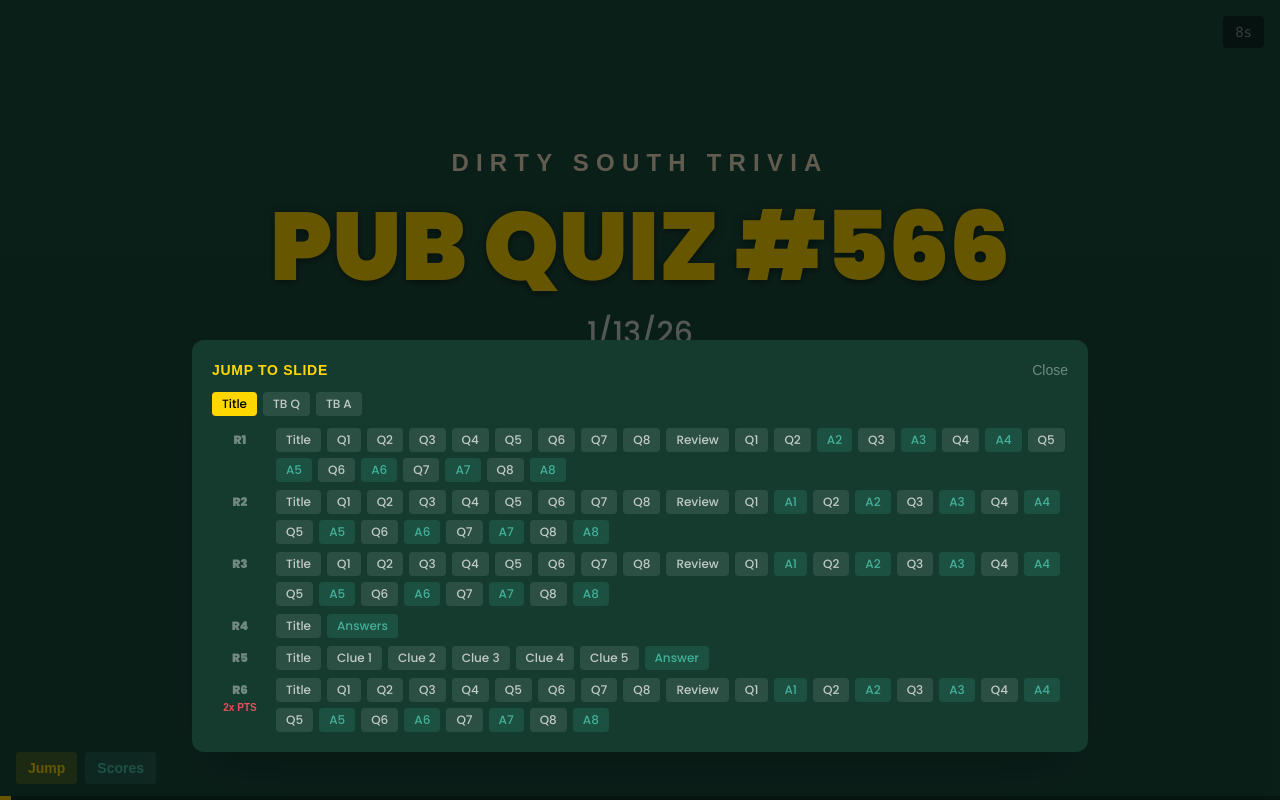
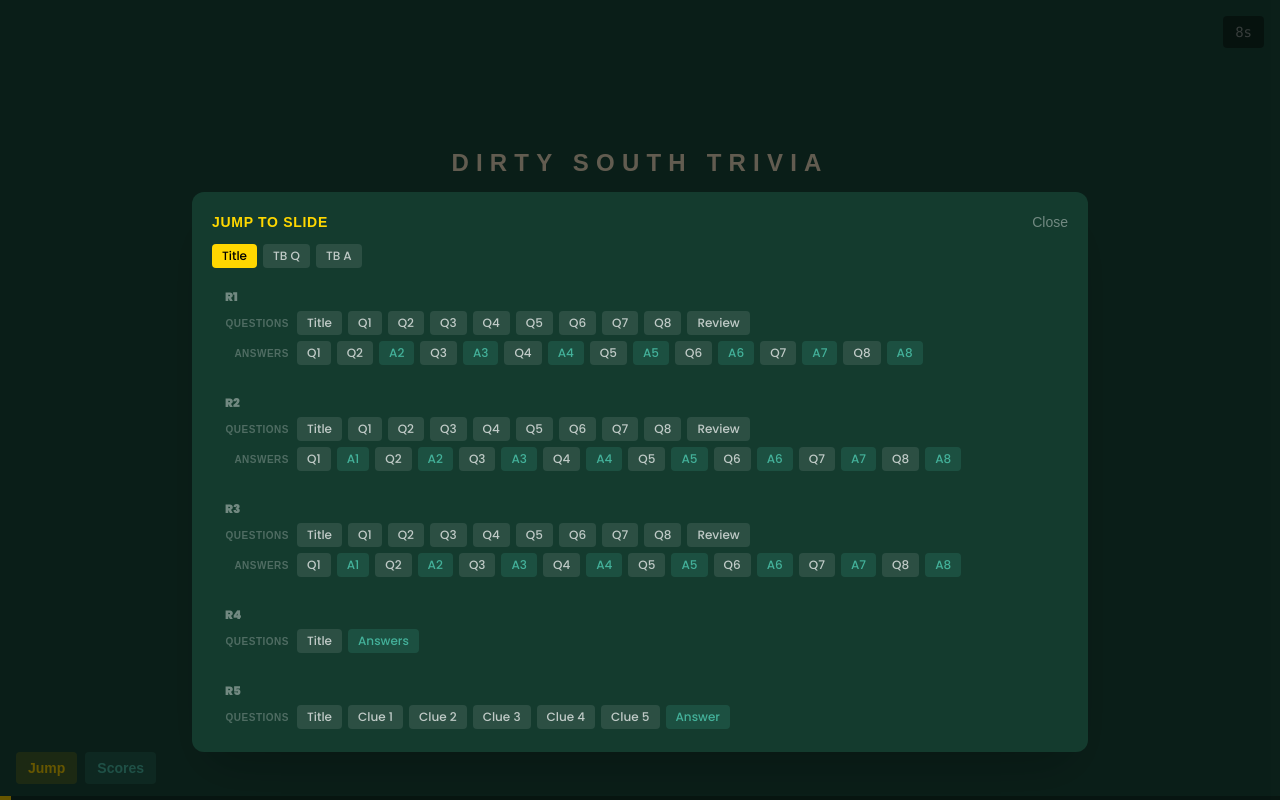
Before and after one commit to prahlaadr/trivia-platform, a Next.js app in the folder web/: page /present/566 in a window 1280 px wide. Both pictures are taken after a click on the button "Jump". Built offline with nearby package versions, Linux system fonts and the light colour scheme; a web font is replaced by a local one.

Commit message:
Split jump nav into Questions and Answers rows per round
Each standard round now shows two labeled rows:
- QUESTIONS: Title → Q1–Q8 → Review
- ANSWERS: Q1 → A1 → Q2 → A2 → ...
Active round gets a subtle border highlight.

Co-Authored-By: Claude Opus 4.6 <noreply@anthropic.com>

```diff
--- a/web/src/components/Presenter.tsx
+++ b/web/src/components/Presenter.tsx
@@ -114,85 +114,76 @@ export function Presenter({ quiz }: PresenterProps) {
       : `${secs}s`;
   };
 
-  // Build jump nav index: group slide indices by round
-  const jumpNav = useMemo(() => {
-    const nav: {
-      label: string;
+  // Build jump nav index: group slide indices by round, split into rows
+  type NavItem = { label: string; slideIndex: number; type: string };
+  type NavRow = { label: string; items: NavItem[] };
+  type NavRound = {
     roundNum: number;
     isLast: boolean;
-      items: { label: string; slideIndex: number; type: string }[];
-    }[] = [];
+    rows: NavRow[];
+  };
 
-    // Title slide
-    const misc: { label: string; slideIndex: number; type: string }[] = [
+  const jumpNav = useMemo(() => {
+    const rounds: NavRound[] = [];
+    const misc: NavItem[] = [
       { label: "Title", slideIndex: 0, type: "title" },
     ];
 
-    let currentRound: (typeof nav)[number] | null = null;
+    let currentRound: NavRound | null = null;
+    let questionsRow: NavRow | null = null;
+    let revealRow: NavRow | null = null;
+    let seenReview = false;
 
     for (let i = 0; i < slides.length; i++) {
       const s = slides[i];
       if (s.type === "title") continue;
 
       if (s.type === "round-title") {
+        seenReview = false;
+        questionsRow = { label: "Questions", items: [{ label: "Title", slideIndex: i, type: "round-title" }] };
+        revealRow = { label: "Answers", items: [] };
         currentRound = {
-          label: `R${s.roundNumber}`,
           roundNum: s.roundNumber!,
           isLast: false,
-          items: [{ label: "Title", slideIndex: i, type: "round-title" }],
+          rows: [questionsRow],
         };
-        nav.push(currentRound);
+        rounds.push(currentRound);
       } else if (s.type === "tie-breaker-question") {
         misc.push({ label: "TB Q", slideIndex: i, type: "tie-breaker-question" });
       } else if (s.type === "tie-breaker-answer") {
         misc.push({ label: "TB A", slideIndex: i, type: "tie-breaker-answer" });
-      } else if (currentRound) {
-        if (s.type === "question" || s.type === "internet-question") {
-          currentRound.items.push({
-            label: `Q${s.question?.number}`,
-            slideIndex: i,
-            type: s.type,
-          });
+      } else if (currentRound && questionsRow && revealRow) {
+        if (s.type === "questions-overview") {
+          questionsRow.items.push({ label: "Review", slideIndex: i, type: "questions-overview" });
+          seenReview = true;
+          // Add the reveal row now that we know it's a standard round
+          currentRound.rows.push(revealRow);
+        } else if (s.type === "question" || s.type === "internet-question") {
+          if (seenReview) {
+            // This is the Q/A reveal section
+            revealRow.items.push({ label: `Q${s.question?.number}`, slideIndex: i, type: s.type });
+          } else {
+            // Questions-only section
+            questionsRow.items.push({ label: `Q${s.question?.number}`, slideIndex: i, type: s.type });
+          }
         } else if (s.type === "answer") {
-          currentRound.items.push({
-            label: `A${s.question?.number}`,
-            slideIndex: i,
-            type: "answer",
-          });
-        } else if (s.type === "questions-overview") {
-          currentRound.items.push({
-            label: "Review",
-            slideIndex: i,
-            type: "questions-overview",
-          });
+          revealRow.items.push({ label: `A${s.question?.number}`, slideIndex: i, type: "answer" });
         } else if (s.type === "progressive-clue") {
-          currentRound.items.push({
-            label: `Clue ${(s.clueIndex ?? 0) + 1}`,
-            slideIndex: i,
-            type: "progressive-clue",
-          });
+          questionsRow.items.push({ label: `Clue ${(s.clueIndex ?? 0) + 1}`, slideIndex: i, type: "progressive-clue" });
         } else if (s.type === "progressive-answer") {
-          currentRound.items.push({
-            label: "Answer",
-            slideIndex: i,
-            type: "progressive-answer",
-          });
+          questionsRow.items.push({ label: "Answer", slideIndex: i, type: "progressive-answer" });
         } else if (s.type === "video-answers") {
-          currentRound.items.push({
-            label: "Answers",
-            slideIndex: i,
-            type: "video-answers",
-          });
+          questionsRow.items.push({ label: "Answers", slideIndex: i, type: "video-answers" });
         }
       }
     }
 
     // Mark last round
-    if (nav.length > 0) {
-      nav[nav.length - 1].isLast = true;
+    if (rounds.length > 0) {
+      rounds[rounds.length - 1].isLast = true;
     }
 
-    return { rounds: nav, misc };
+    return { rounds, misc };
   }, [slides]);
 
   // Find which round the current slide belongs to
@@ -392,10 +383,18 @@ export function Presenter({ quiz }: PresenterProps) {
             </div>
 
             {/* Rounds */}
-            <div className="space-y-2">
+            <div className="space-y-3">
               {jumpNav.rounds.map((round) => (
-                <div key={round.roundNum} className="flex items-start gap-2">
-                  <div className="flex w-14 shrink-0 flex-col items-center pt-1">
+                <div
+                  key={round.roundNum}
+                  className={`rounded-lg border px-3 py-2 ${
+                    currentRoundNum === round.roundNum
+                      ? "border-[#FFD700]/30 bg-white/[0.03]"
+                      : "border-transparent"
+                  }`}
+                >
+                  {/* Round header */}
+                  <div className="mb-1.5 flex items-center gap-2">
                     <span
                       className={`text-xs font-black ${
                         currentRoundNum === round.roundNum
@@ -403,16 +402,23 @@ export function Presenter({ quiz }: PresenterProps) {
                           : "text-white/40"
                       }`}
                     >
-                      {round.label}
+                      R{round.roundNum}
                     </span>
                     {round.isLast && (
-                      <span className="mt-0.5 text-[10px] font-bold text-[#E84D5A]">
+                      <span className="text-[10px] font-bold text-[#E84D5A]">
                         2x PTS
                       </span>
                     )}
                   </div>
+                  {/* Rows */}
+                  <div className="space-y-1.5">
+                    {round.rows.map((row) => (
+                      <div key={row.label} className="flex items-center gap-2">
+                        <span className="w-16 shrink-0 text-right text-[10px] font-bold uppercase tracking-wider text-white/25">
+                          {row.label}
+                        </span>
                         <div className="flex flex-wrap gap-1.5">
-                    {round.items.map((item) => {
+                          {row.items.map((item) => {
                             const isAnswer = item.type === "answer" || item.type === "progressive-answer" || item.type === "video-answers";
                             return (
                               <button
@@ -438,6 +444,9 @@ export function Presenter({ quiz }: PresenterProps) {
                     ))}
                   </div>
                 </div>
+              ))}
+            </div>
+          </div>
         </div>
       )}
     </div>
```
Lines whose indentation alone changed are shown as unchanged.
